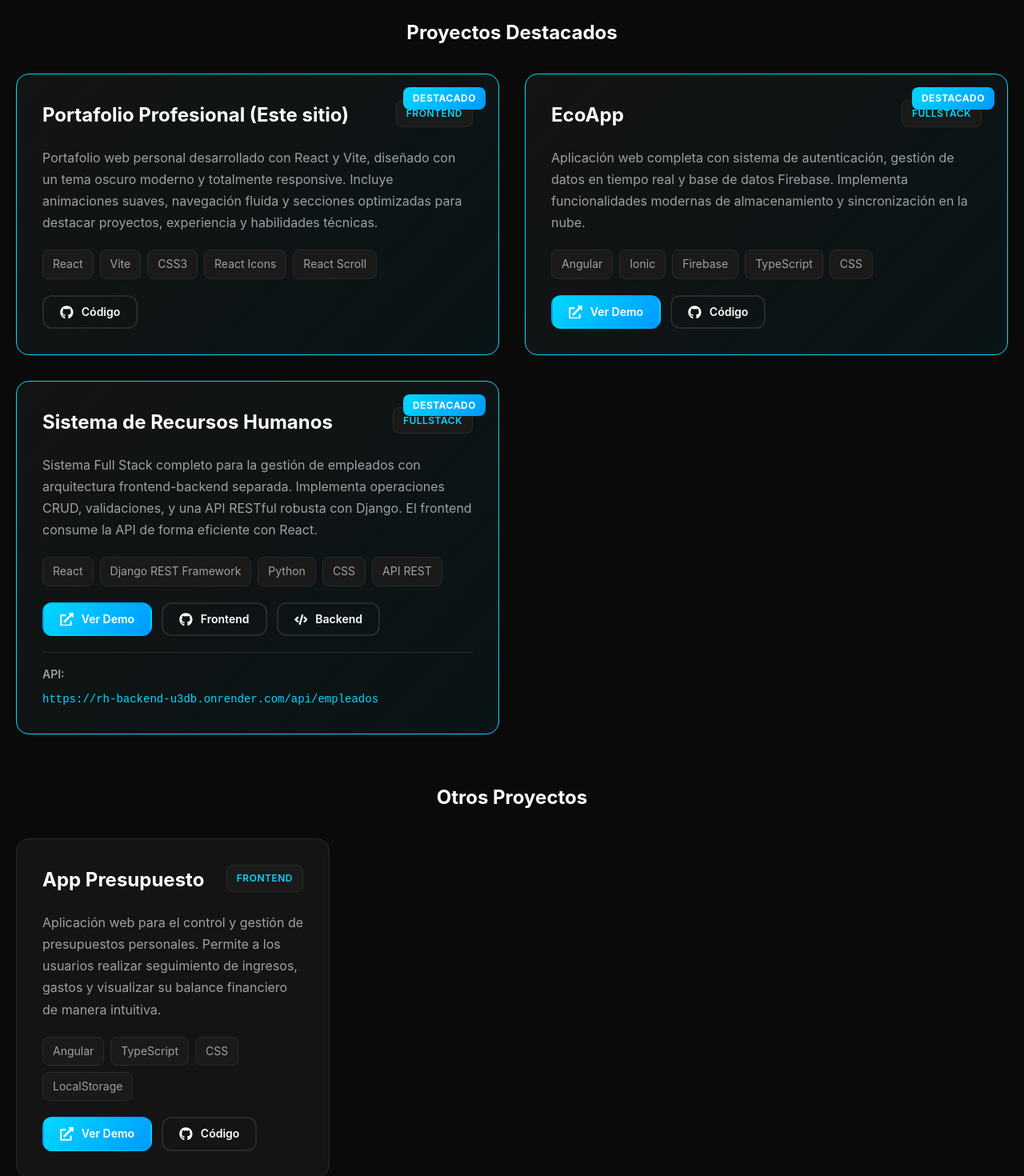
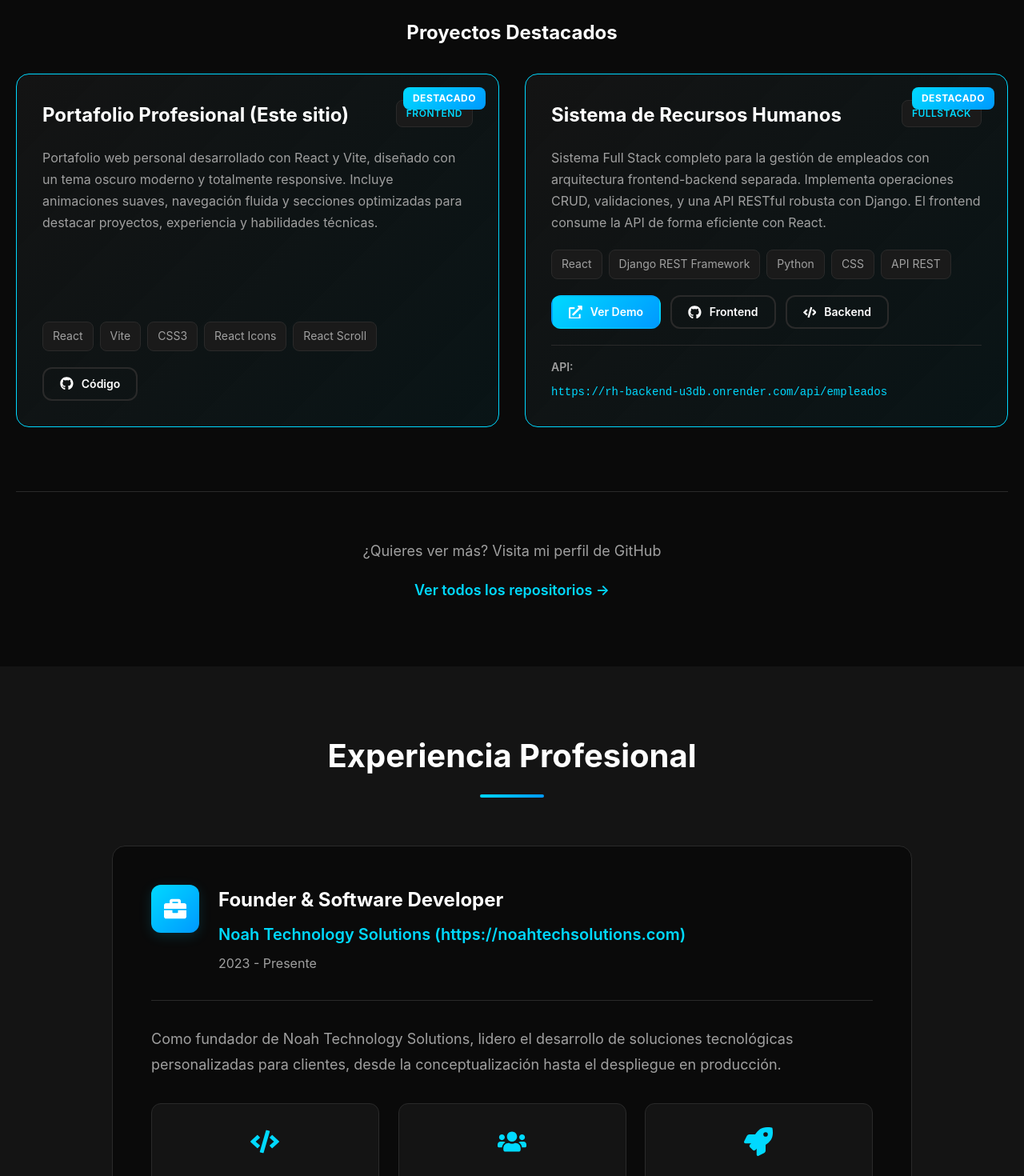
Before and after one commit to bryan0060/portafolio-bryan-arias-rios, a React (Vite) app: page / in a window 1280 px wide. Shown: the part 4060-5530 px from the top of the page at 80% size. Built offline with nearby package versions, Linux system fonts and the light colour scheme.

Commit message:
Eliminación proyectos

```diff
--- a/src/data/projects.js
+++ b/src/data/projects.js
@@ -10,26 +10,6 @@ export const PROJECTS = [
   },
   {
     id: 1,
-    title: "EcoApp",
-    description: "Aplicación web completa con sistema de autenticación, gestión de datos en tiempo real y base de datos Firebase. Implementa funcionalidades modernas de almacenamiento y sincronización en la nube.",
-    technologies: ["Angular", "Ionic", "Firebase", "TypeScript", "CSS"],
-    demo: "https://eco-app-iota.vercel.app/auth",
-    github: "https://github.com/bryan0060/EcoApp",
-    type: "fullstack",
-    featured: true
-  },
-  {
-    id: 2,
-    title: "App Presupuesto",
-    description: "Aplicación web para el control y gestión de presupuestos personales. Permite a los usuarios realizar seguimiento de ingresos, gastos y visualizar su balance financiero de manera intuitiva.",
-    technologies: ["Angular", "TypeScript", "CSS", "LocalStorage"],
-    demo: "https://app-presupuesto-delta.vercel.app/",
-    github: "https://github.com/bryan0060/app-presupuesto",
-    type: "frontend",
-    featured: false
-  },
-  {
-    id: 3,
     title: "Sistema de Recursos Humanos",
     description: "Sistema Full Stack completo para la gestión de empleados con arquitectura frontend-backend separada. Implementa operaciones CRUD, validaciones, y una API RESTful robusta con Django. El frontend consume la API de forma eficiente con React.",
     technologies: ["React", "Django REST Framework", "Python", "CSS", "API REST"],
```
